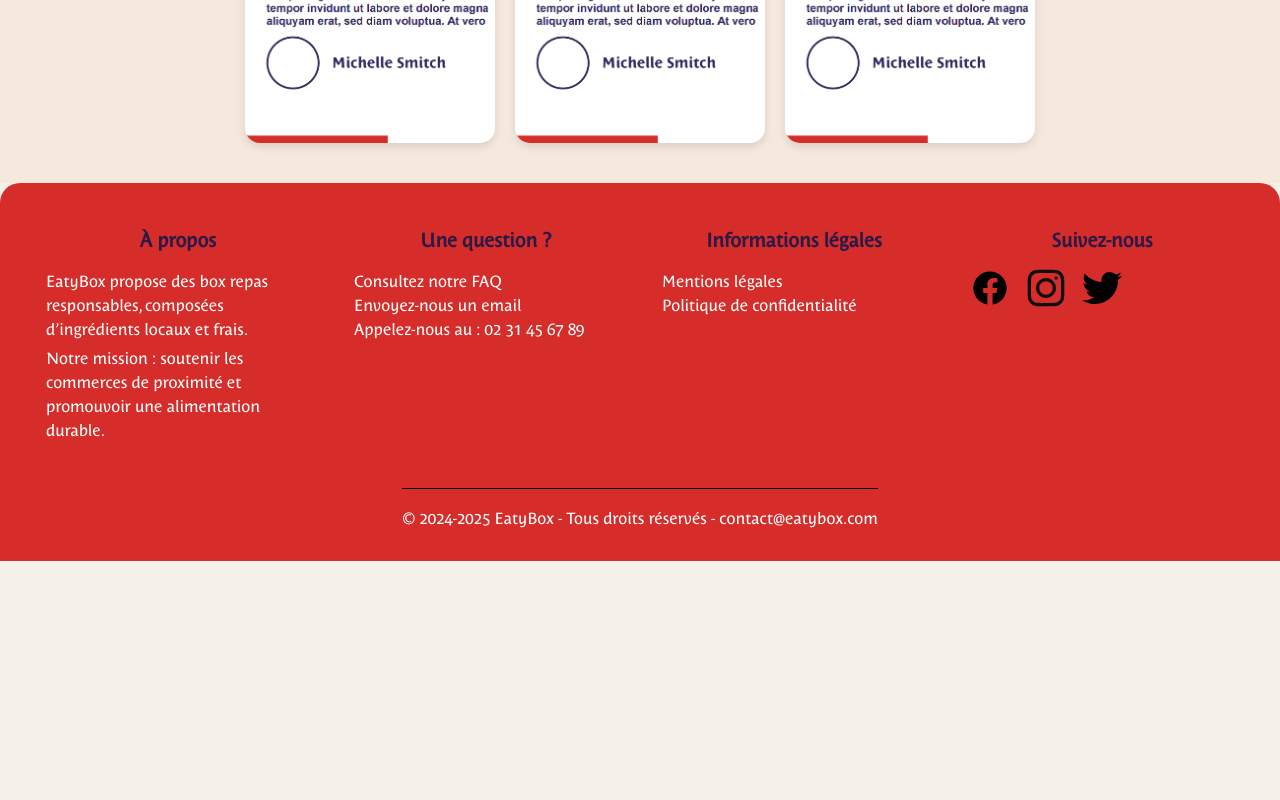
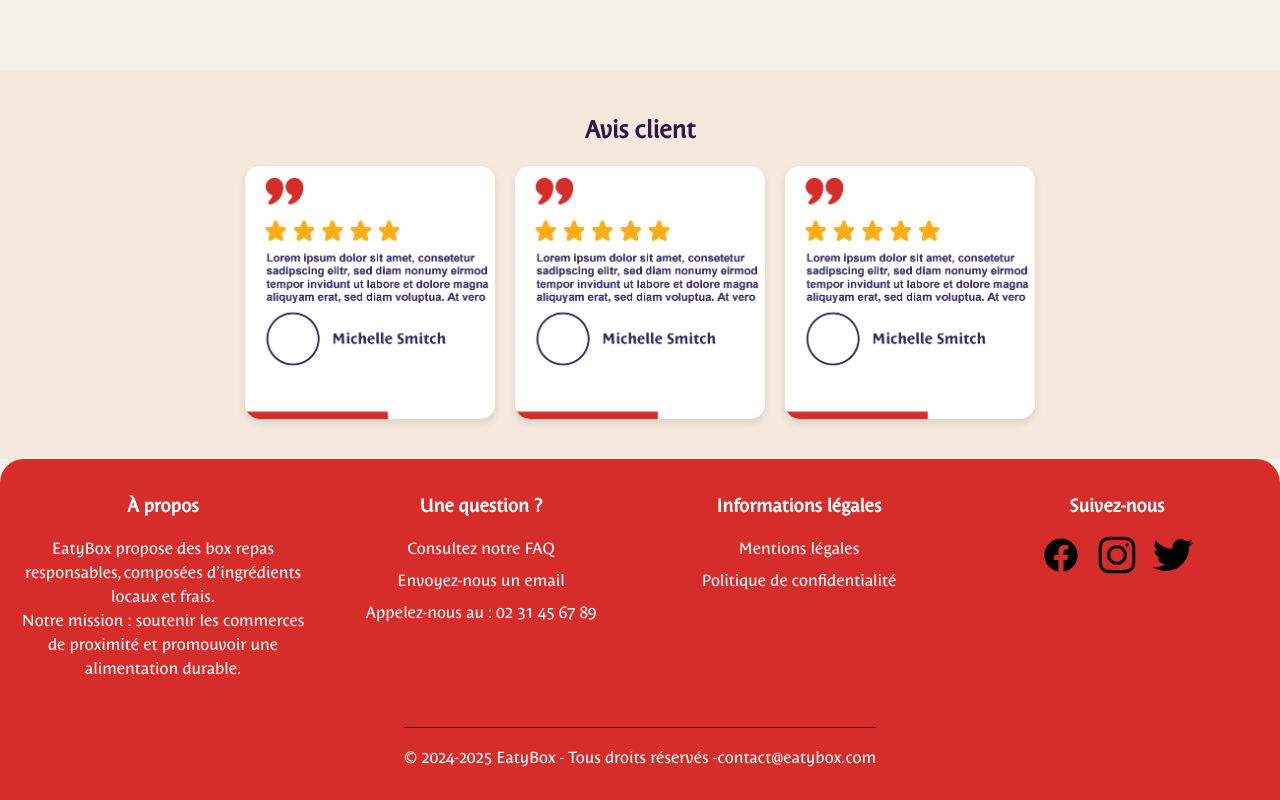
Before and after one commit to abdelmalekbelghomari/projet_industriel, a React (Create React App) app: page / in a window 1280 px wide. Shown: the part 1341-2141 px from the top of the page. Before the commit the page ends 1902 px from the top, so only its background shows below. Built offline with nearby package versions, Linux system fonts and the light colour scheme; no server answers; the database is empty.

Commit message:
fixing the footer

```diff
--- a/src/Menus.jsx
+++ b/src/Menus.jsx
@@ -29,6 +29,8 @@
   }, []);
 
   return (
+    <div className='mt-20 mb-20 bg-customRed p-10'>
+      <div className='text-white text-3xl text-center'>Nos menus en vogue</div>
       <div className="flex flex-wrap justify-center mt-8">
         {loading ? (
           <h1>Loading...</h1>
@@ -40,6 +42,7 @@
           )
         )}
       </div>
+    </div>
   );
 };
 
--- a/src/components/Footer.jsx
+++ b/src/components/Footer.jsx
@@ -1,37 +1,37 @@
 // Footer.js
 import React from 'react';
-import './Footer.css';
+// import './Footer.css';
 import Facebook from '../assets/icons/facebook.svg';
 import Instagram from '../assets/icons/instagram.svg';
 import Twitter from '../assets/icons/twitter.svg';
 
 const Footer = () => {
   return (
-    <footer className="footer-container bg-customRed text-white py-8">
+    <footer className="footer-container bg-customRed rounded-t-3xl text-white py-8">
       <div className="container mx-auto grid grid-cols-1 sm:grid-cols-2 md:grid-cols-4 gap-6 px-4">
-        <div className="footer-section">
-          <h3 className="text-lg font-semibold mb-4">À propos</h3>
-          <p>EatyBox propose des box repas responsables, composées d’ingrédients locaux et frais.</p>
-          <p>Notre mission : soutenir les commerces de proximité et promouvoir une alimentation durable.</p>
+        <div className='text-center'>
+          <h3 className="text-lg text-white font-semibold mb-4">À propos</h3>
+          <p className="text-white">EatyBox propose des box repas responsables, composées d’ingrédients locaux et frais.</p>
+          <p className="text-white">Notre mission : soutenir les commerces de proximité et promouvoir une alimentation durable.</p>
         </div>
-        <div className="footer-section">
-          <h3 className="text-lg font-semibold mb-4">Une question ?</h3>
-          <ul>
-            <li><a href="/404" className="hover:underline">Consultez notre FAQ</a></li>
-            <li><a href="mailto:contact@eatybox.com" className="hover:underline">Envoyez-nous un email</a></li>
+        <div className='text-center'>
+          <h3 className="text-lg text-white font-semibold mb-4">Une question ?</h3>
+          <ul className="text-white">
+            <li className="mb-2"><a href="/404" className="hover:underline">Consultez notre FAQ</a></li>
+            <li className="mb-2"><a href="mailto:contact@eatybox.com" className="hover:underline">Envoyez-nous un email</a></li>
             <li>Appelez-nous au : 02 31 45 67 89</li>
           </ul>
         </div>
-        <div className="footer-section">
-          <h3 className="text-lg font-semibold mb-4">Informations légales</h3>
-          <ul>
-            <li><a href="/legal" className="hover:underline">Mentions légales</a></li>
+        <div className='text-center'>
+          <h3 className="text-lg text-white font-semibold mb-4">Informations légales</h3>
+          <ul className="text-white">
+            <li className="mb-2"><a href="/legal" className="hover:underline">Mentions légales</a></li>
             <li><a href="/privacy" className="hover:underline">Politique de confidentialité</a></li>
           </ul>
         </div>
-        <div className="footer-section">
-          <h3 className="text-lg font-semibold mb-4">Suivez-nous</h3>
-          <div className="flex space-x-4">
+        <div>
+        <h3 className="text-lg text-white font-semibold mb-4">Suivez-nous</h3>
+          <div className="flex justify-center space-x-4">
             <a href="https://facebook.com/EatyBox" target="_blank" rel="noopener noreferrer">
               <img src={Facebook} alt="Facebook" className="w-10" />
             </a>
@@ -44,8 +44,11 @@
           </div>
         </div>
       </div>
-      <div className="text-center mt-8 border-t border-black pt-4">
-        <p>© 2024-2025 EatyBox - Tous droits réservés - <a href="mailto:contact@eatybox.com" className="hover:underline">contact@eatybox.com</a></p>
+      <div className="text-center mt-8 pt-4">
+      <p className="inline-block border-t border-black pt-4">
+        © 2024-2025 EatyBox - Tous droits réservés -
+        <a href="mailto:contact@eatybox.com" className="hover:underline">contact@eatybox.com</a>
+      </p>
       </div>
     </footer>
   );
--- a/src/components/HowItWorksSection.js
+++ b/src/components/HowItWorksSection.js
@@ -10,8 +10,8 @@
 
 const HowItWorksSection = () => {
   return (
-    <div className="mt-20 mb-20 bg-customRed  p-10">
-      <div className='text-customBlue text-3xl text-center'>Comment ça marche ?</div>
+    <div className="mt-20 mb-20 bg-customRed p-10">
+      <div className='text-white text-3xl text-center'>Comment ça marche ?</div>
       <div className="flex flex-row mt-10 space-x-10 justify-center">
         <HowItWorksCard icon={subscriptionIcon} label="Prend ton abonnement" />
         <HowItWorksCard icon={boxIcon} label="Choisis ta box" />
```
Lines whose indentation alone changed are shown as unchanged.
